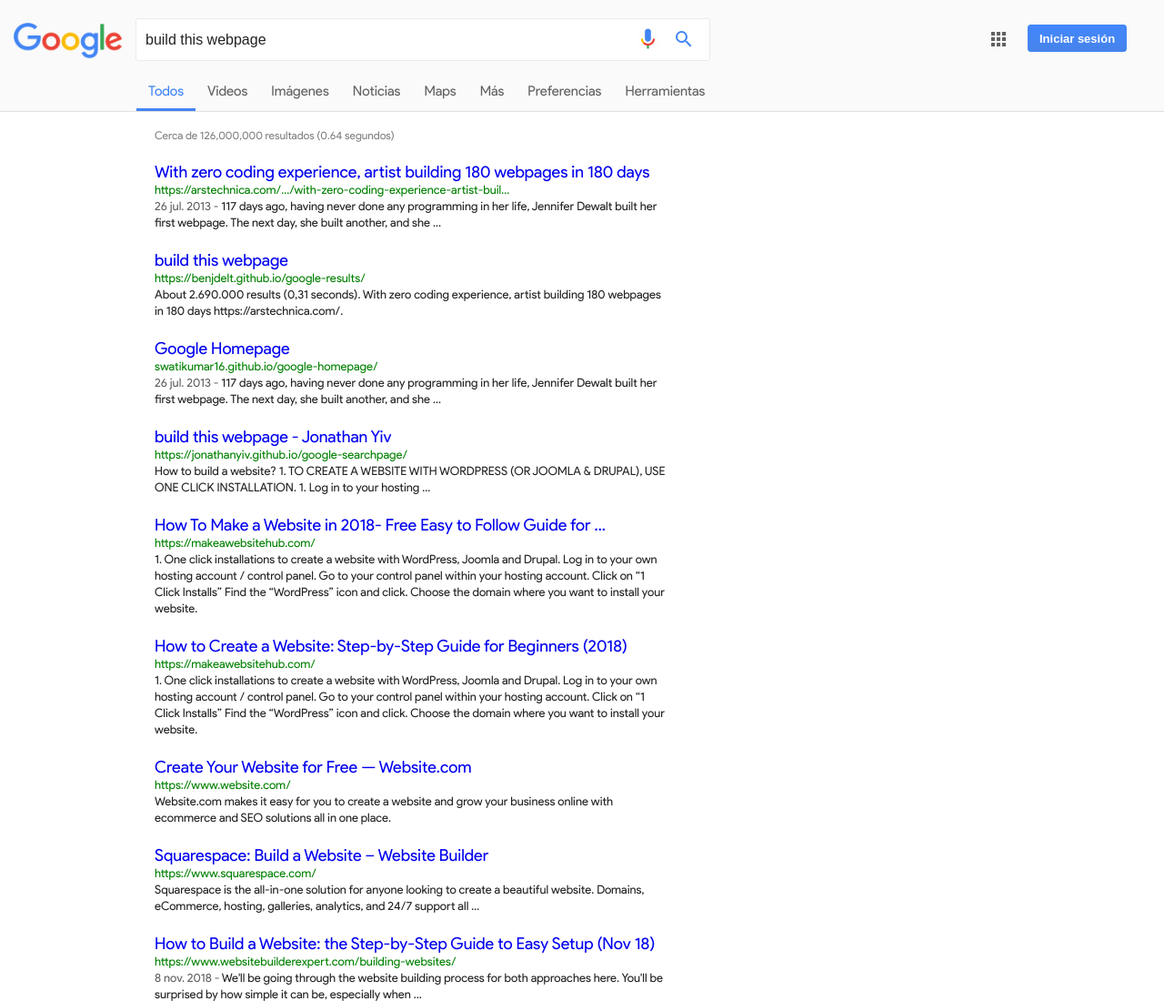
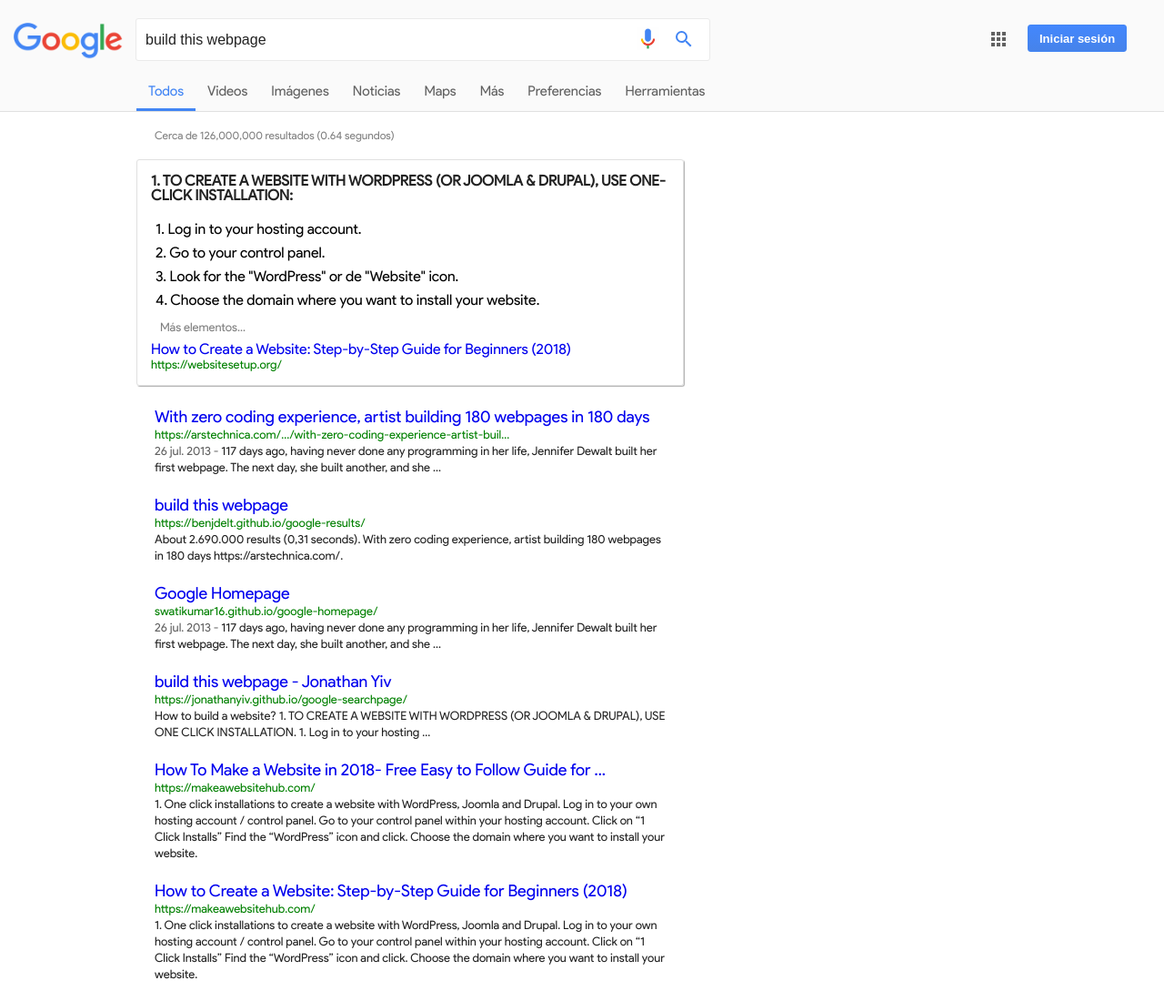
Before and after one commit to CrAvila/google-search-results, a plain HTML site: page index.html in a window 1280 px wide. Shown: the top 1100 px of the page at 91% size. Drawn offline with Linux system fonts and the light colour scheme; a script that the page names is missing.

Commit message:
Add preview

```diff
--- a/index.html
+++ b/index.html
@@ -95,51 +95,60 @@
     <!--Searchs sections start-->
 
     <article>
+
+
         <p class ="resultados">
             Cerca de 126,000,000 resultados (0.64 segundos)
         </p>
 
-        <section class="paginas">
+        <section class="preview">
+                <p><h3>1. TO CREATE A WEBSITE WITH WORDPRESS (OR JOOMLA & DRUPAL), USE ONE-CLICK INSTALLATION:
+
+                </h3></p>
+
+                <br/>
+
+
+
+                <ol class="inst">
+                    <li><p>1. Log in to your hosting account.</p></li>
+
+                    <li><p>2. Go to your control panel.</p></li>
+
+                    <li><p>3. Look for the "WordPress" or de "Website" icon.</p></li>
+                    <li><p>4. Choose the domain where you want to install your website.</p></li>
+                </ol>
+
+                <p class="elementos">Más elementos...</p>
 
                 <p class="links-a">
+                        <a href="https://www.wix.com/html5en/hiker-build?experiment_id=%2Bbuild%2B%2Bwebpage%5Eb%5E188901368336%5E1t1&gclid=EAIaIQobChMI4qOK-L3m3gIVhUoNCh1T1QG6EAAYASAAEgIVJPD_BwE&utm_campaign=600540144%5E10626233620&utm_medium=cpc&utm_source=google">
+                            How to Create a Website: Step-by-Step Guide for Beginners (2018)
+                            <p class="anuncio">https://websitesetup.org/</a></p>
+            </section>
 
+        <section class="paginas">
+            <p class="links-a">
                 <a href="https://www.wix.com/html5en/hiker-build?experiment_id=%2Bbuild%2B%2Bwebpage%5Eb%5E188901368336%5E1t1&gclid=EAIaIQobChMI4qOK-L3m3gIVhUoNCh1T1QG6EAAYASAAEgIVJPD_BwE&utm_campaign=600540144%5E10626233620&utm_medium=cpc&utm_source=google">
                     With zero coding experience, artist building 180 webpages in 180 days
                     <p class="anuncio">https://arstechnica.com/.../with-zero-coding-experience-artist-buil...
-
-
             </a></p>
-
-
         <span class="fechas">26 jul. 2013 - </span>
         <span class="desc">117 days ago, having never done any programming in her life, Jennifer Dewalt built her first webpage. The next day, she built another, and she ...</span>
-
-
-
-
         </section>
 
 
         <section class="paginas">
-
             <div class="enli">
              <p class="links-a">
-
                 <a href="https://www.wix.com/html5en/hiker-build?experiment_id=%2Bbuild%2B%2Bwebpage%5Eb%5E188901368336%5E1t1&gclid=EAIaIQobChMI4qOK-L3m3gIVhUoNCh1T1QG6EAAYASAAEgIVJPD_BwE&utm_campaign=600540144%5E10626233620&utm_medium=cpc&utm_source=google">
                                 build this webpage
                 <p class="anuncio">https://benjdelt.github.io/google-results/
 
-
                         </a></p>
-
-
             </div>
             <span class="desc">About 2.690.000 results (0,31 seconds). With zero coding experience, artist building 180 webpages in 180 days https://arstechnica.com/.
             </span>
-
-
-
-
         </section>
 
 
@@ -363,6 +372,14 @@
                 </section>
 
 
+                <!--paginas section end-->
+
+
+
+
+
+
+
 
 
 
--- a/main.css
+++ b/main.css
@@ -249,3 +249,52 @@ article {
 #tres {
     margin-right: 170px;
 }
+
+.preview {
+    margin-top: 20px;
+    border-radius: 3px;
+    -webkit-border-radius: 3px;
+    -moz-border-radius: 3px;
+    border: 1px solid #e0e0e0;
+    padding: 15px;
+    box-shadow: 1px 1px 1px #b0b0b0;
+}
+
+.inst li p{
+    color: black;
+    padding: 5px;
+}
+
+
+h3 {
+    font-weight: bold;
+}
+
+.elementos {
+    font-size: 13px;
+    color: #808080;
+    padding: 10px;
+}
+
+.preview a {
+    text-decoration: none;
+}
+
+
+.acc {
+    margin-left: -50px;
+    padding: 5px;
+    color: #616161;
+    padding-bottom: 25px;
+    float: right;
+
+}
+
+
+#acerca {
+    font-size: 10px;
+}
+
+#svg-acerca {
+    margin-left: -250px;
+}
```
Lines whose indentation alone changed are shown as unchanged.
